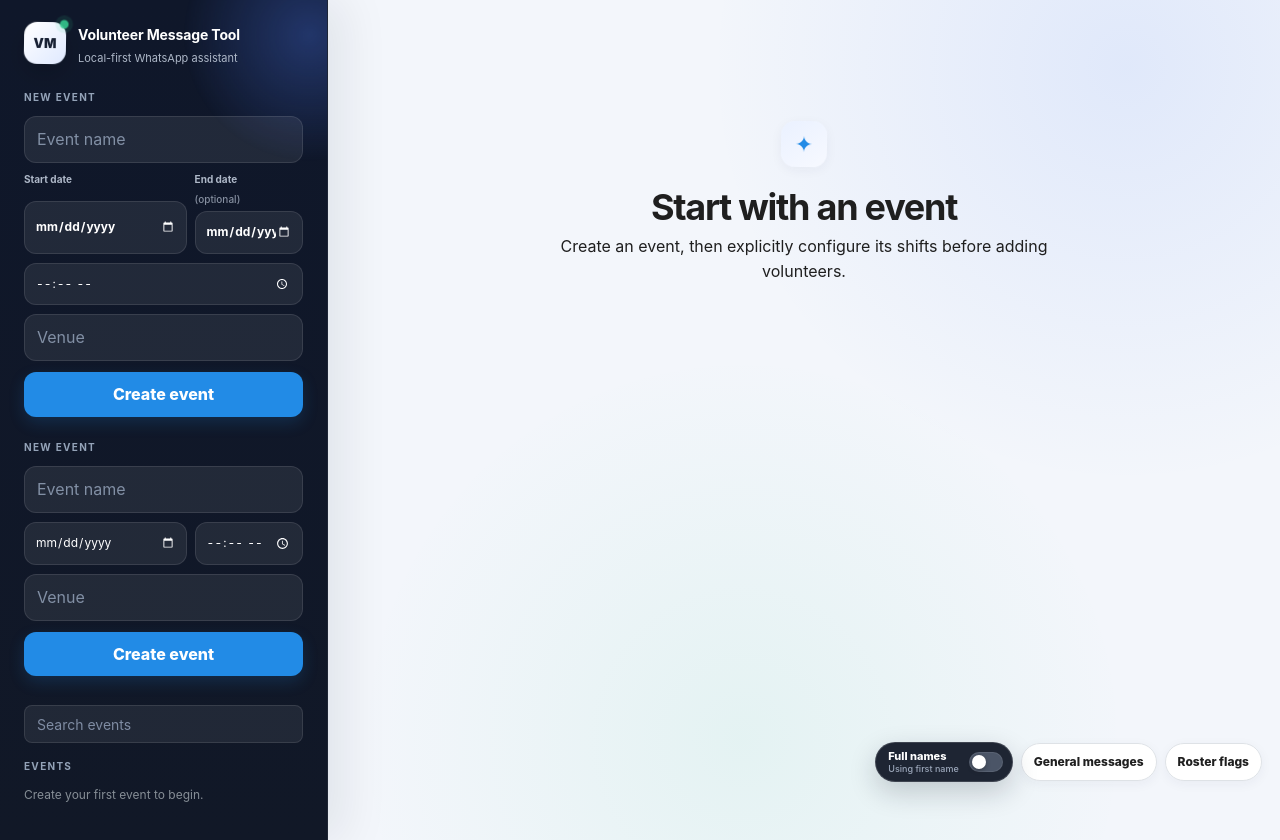
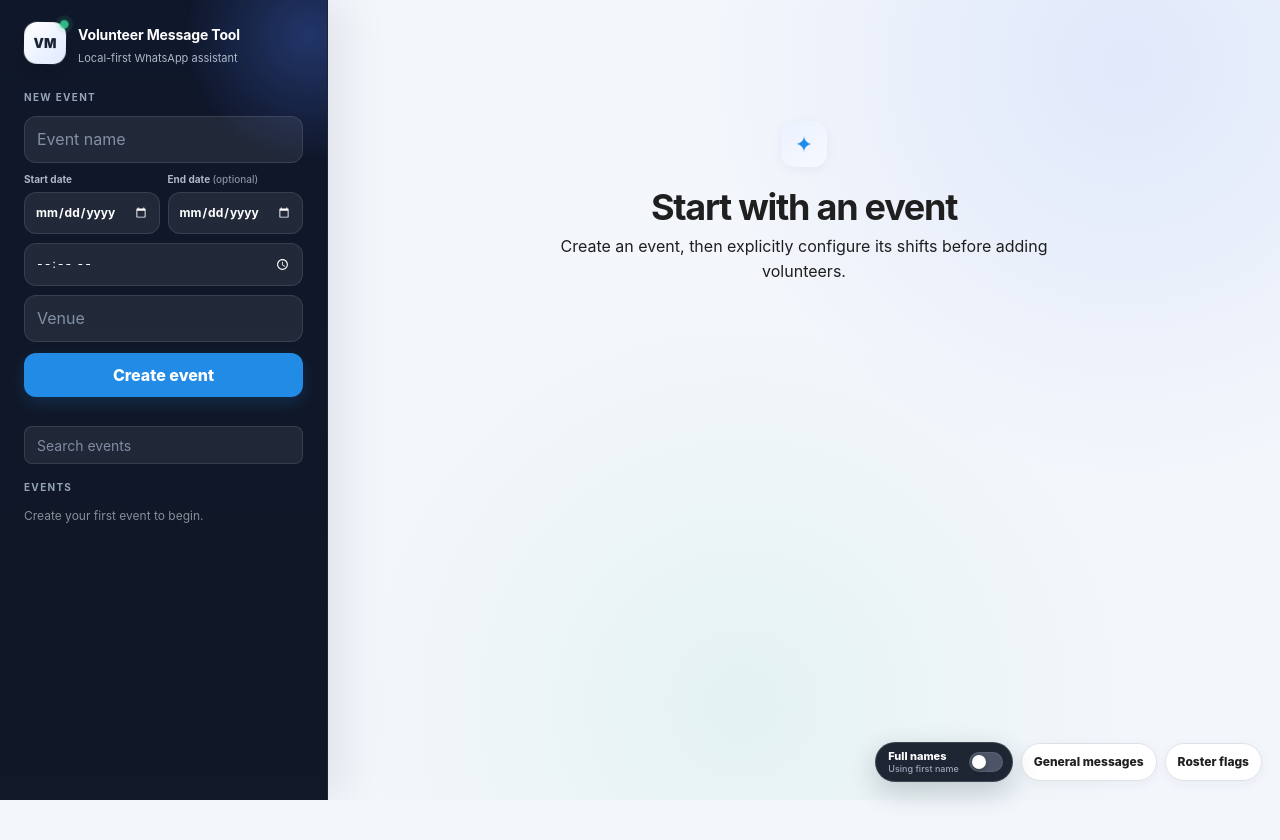
Before and after one commit to aqideh/volmessagetool, a Next.js app: page / in a window 1280 px wide. After the commit the page ends 800 px from the top, so only its background shows below. Built offline with nearby package versions, Linux system fonts and the light colour scheme.

Commit message:
fix: dedupe and balance new event form

```diff
--- a/app/new-event-form-tools.tsx
+++ b/app/new-event-form-tools.tsx
@@ -15,23 +15,38 @@ const emptyForm = () => ({
   venue: "",
 });
 
+const dateLabelStyle = {
+  color: "#aeb8c8",
+  gap: 4,
+  fontSize: 10,
+  fontWeight: 700,
+  minWidth: 0,
+} as const;
+
 export default function NewEventFormTools() {
   const [host, setHost] = useState<HTMLElement | null>(null);
   const [form, setForm] = useState(emptyForm());
   const [error, setError] = useState("");
 
   useEffect(() => {
-    const legacyForm = document.querySelector<HTMLFormElement>(".sidebar .event-form");
+    const legacyForm = document.querySelector<HTMLFormElement>(".sidebar .event-form:not(.replacement-event-form)");
     if (!legacyForm) return;
 
+    // Keep only one replacement host and force-hide the legacy form. The app's
+    // .event-form display rule can otherwise override the browser's [hidden] rule.
+    document.querySelectorAll(".new-event-form-host").forEach((existingHost) => existingHost.remove());
     const portalHost = document.createElement("div");
     portalHost.className = "new-event-form-host";
     legacyForm.before(portalHost);
-    legacyForm.hidden = true;
+
+    const previousDisplay = legacyForm.style.display;
+    const previousPriority = legacyForm.style.getPropertyPriority("display");
+    legacyForm.style.setProperty("display", "none", "important");
     setHost(portalHost);
 
     return () => {
-      legacyForm.hidden = false;
+      if (previousDisplay) legacyForm.style.setProperty("display", previousDisplay, previousPriority);
+      else legacyForm.style.removeProperty("display");
       portalHost.remove();
     };
   }, []);
@@ -77,9 +92,9 @@ export default function NewEventFormTools() {
         onChange={(event) => setForm({ ...form, name: event.currentTarget.value })}
       />
 
-      <div className="field-row">
-        <label style={{ color: "#aeb8c8", gap: 4, fontSize: 10, fontWeight: 700 }}>
-          Start date
+      <div className="field-row" style={{ gridTemplateColumns: "minmax(0, 1fr) minmax(0, 1fr)" }}>
+        <label style={dateLabelStyle}>
+          <span style={{ whiteSpace: "nowrap" }}>Start date</span>
           <input
             type="date"
             aria-label="Start date"
@@ -94,8 +109,10 @@ export default function NewEventFormTools() {
             }}
           />
         </label>
-        <label style={{ color: "#aeb8c8", gap: 4, fontSize: 10, fontWeight: 700 }}>
-          End date <span style={{ fontWeight: 500, opacity: 0.75 }}>(optional)</span>
+        <label style={dateLabelStyle}>
+          <span style={{ whiteSpace: "nowrap" }}>
+            End date <span style={{ fontWeight: 500, opacity: 0.75 }}>(optional)</span>
+          </span>
           <input
             type="date"
             aria-label="End date"
```
